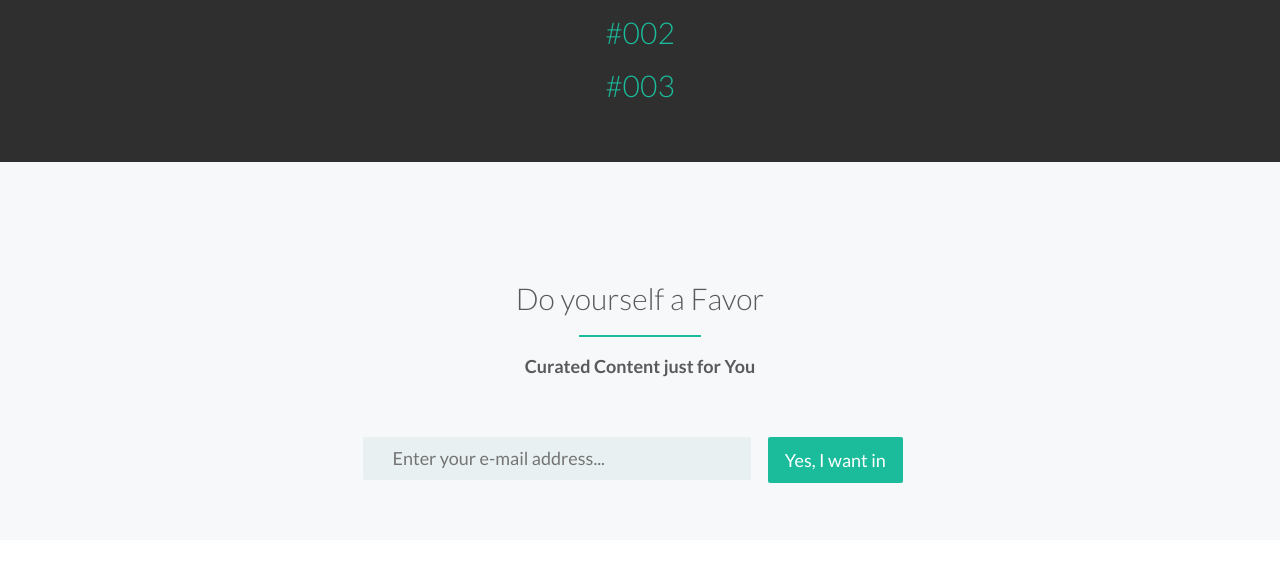
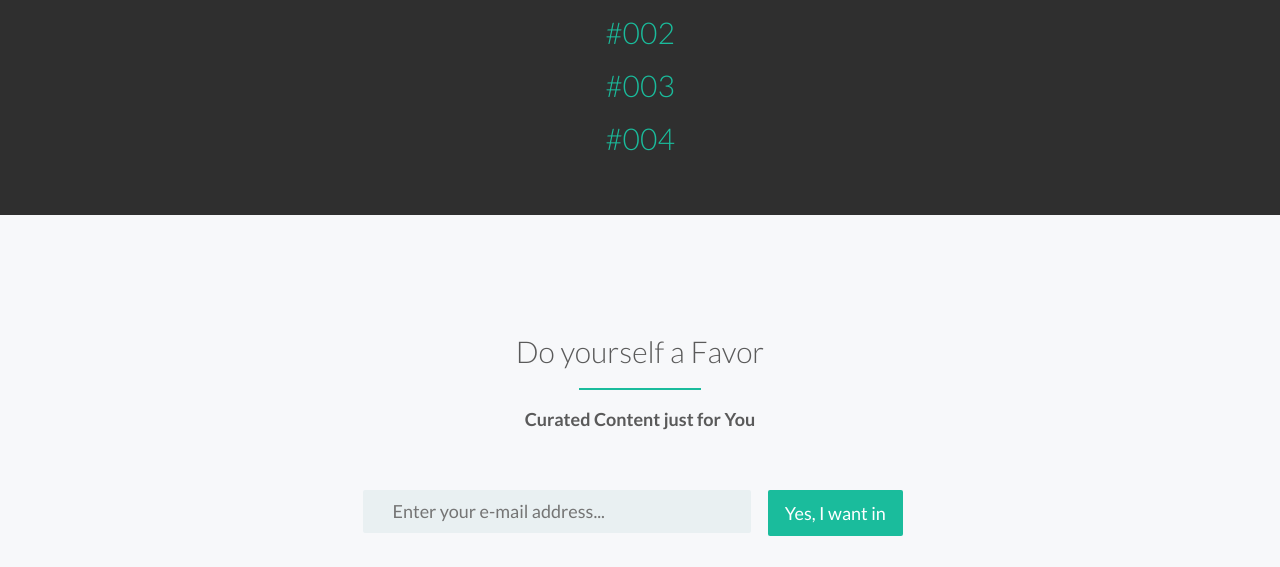
Before and after one commit to weeklymachine/weeklymachine.github.io, a plain HTML site: page index.html in a window 1280 px wide. Shown: the part 1709-2276 px from the top of the page. Drawn offline with Linux system fonts and the light colour scheme; files whose address does not match are found by name.

Commit message:
added #004

```diff
--- a/index.html
+++ b/index.html
@@ -115,6 +115,7 @@
             <h2><a href="http://us2.campaign-archive2.com/?u=082f48cac0f08dbef2d4587ef&id=4354260aef">#001</a></h2>
             <h2><a href="http://us2.campaign-archive1.com/?u=082f48cac0f08dbef2d4587ef&id=7172831ff0&e=76897ed67e">#002</a></h2>
             <h2><a href="http://eepurl.com/bwbzi9">#003</a></h2>
+            <h2><a href="http://eepurl.com/bwPTsj">#004</a></h2>
         </div><!--/row -->
       </div><!--/container -->
     </div><!--/CTA -->
```
